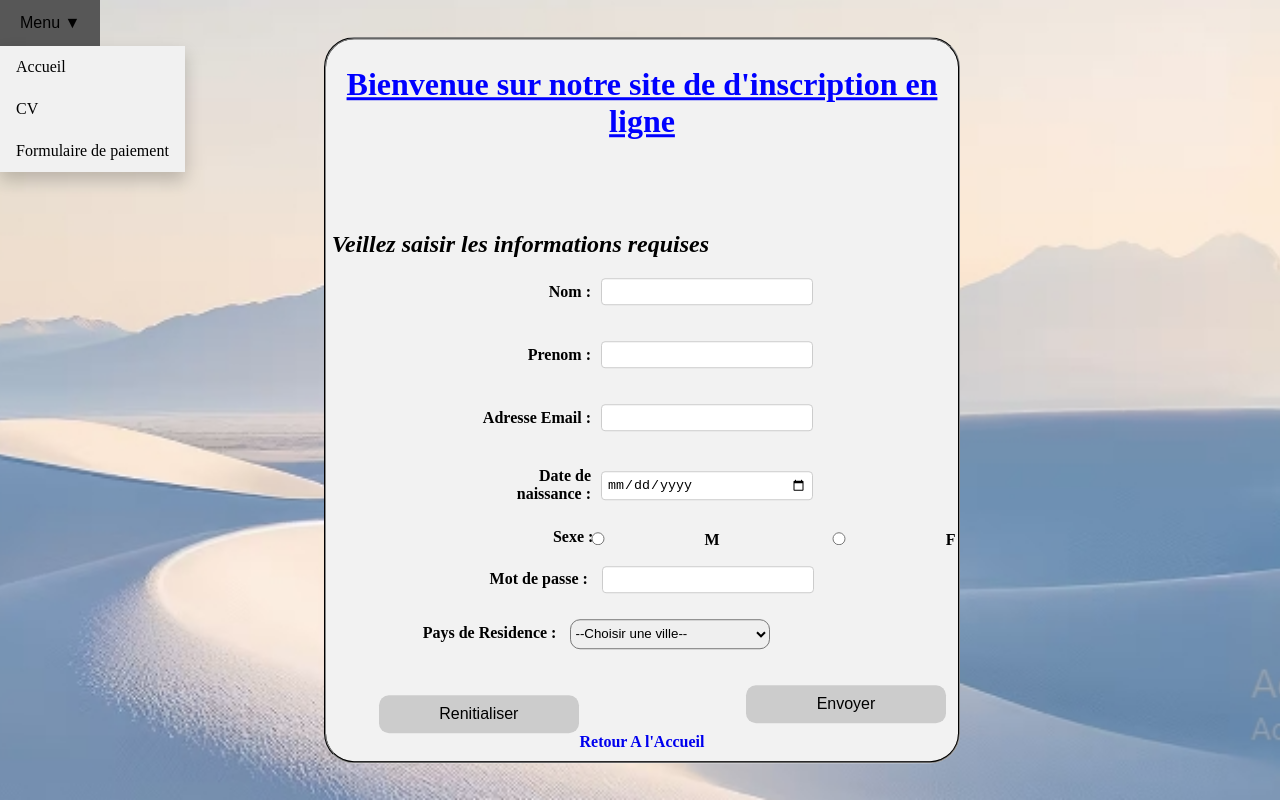
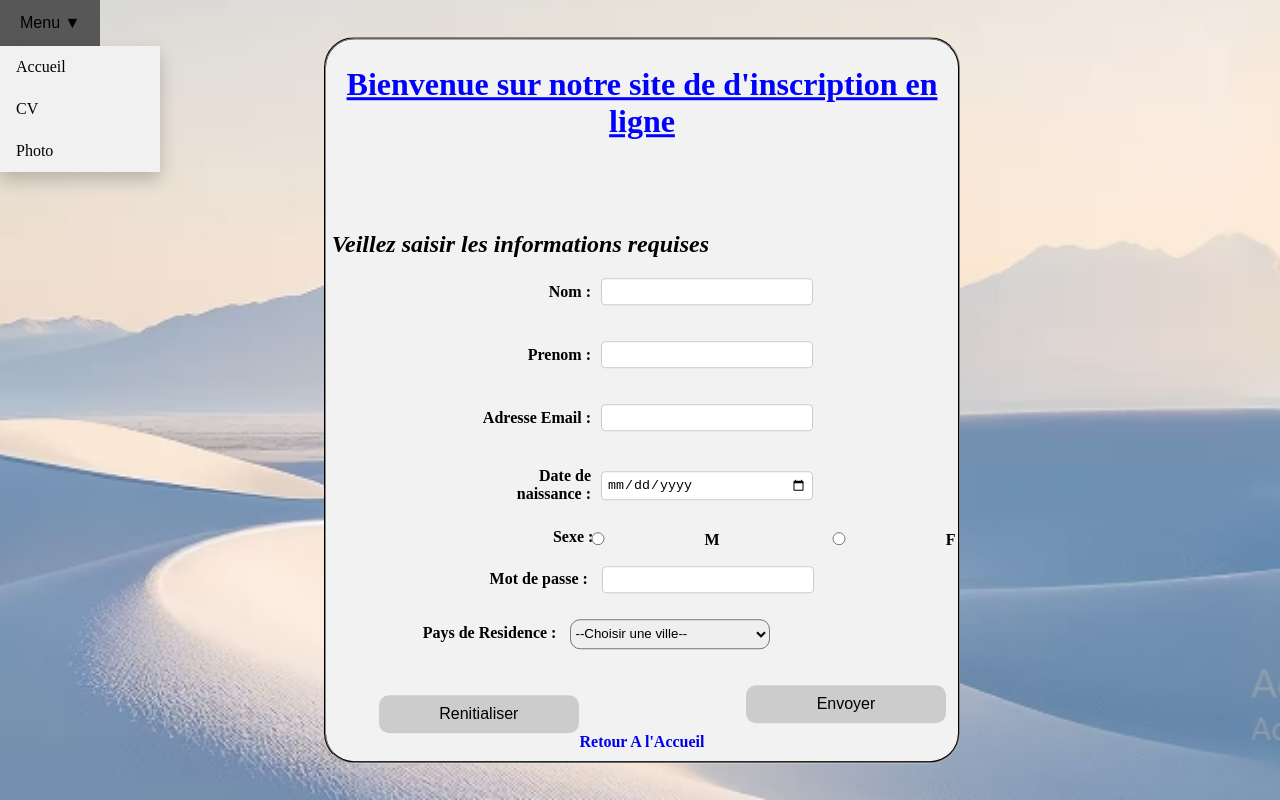
Before and after one commit to christian-dior-spec/TPE-html, a plain HTML site: page formulaire/form.html in a window 1280 px wide. Drawn offline with Linux system fonts and the light colour scheme.

Commit message:
ajouter mon document TPE

```diff
--- a/formulaire/form.html
+++ b/formulaire/form.html
@@ -14,7 +14,7 @@
       <div class="dropdown-content">
         <a href="../index.html">Accueil</a>
         <a href="../cv/cv.html">CV</a>
-        <a href="#">Formulaire de paiement</a>
+        <a href="../photo/photo.html">Photo</a>
       </div>
     </div>
 
```
Also changed, not shown: cv/cv.html (+1 -1 lines), index.html (+1 -1 lines).
